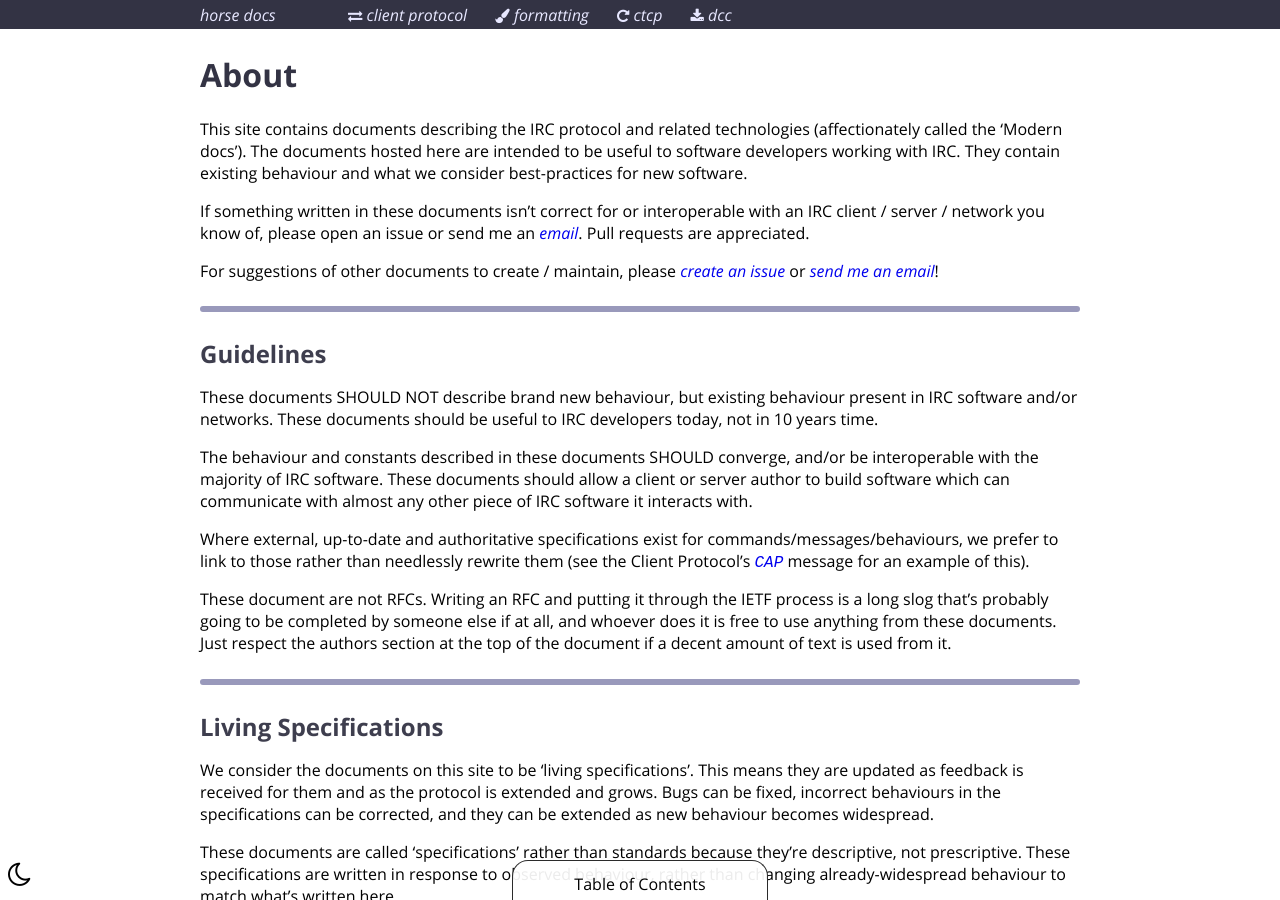
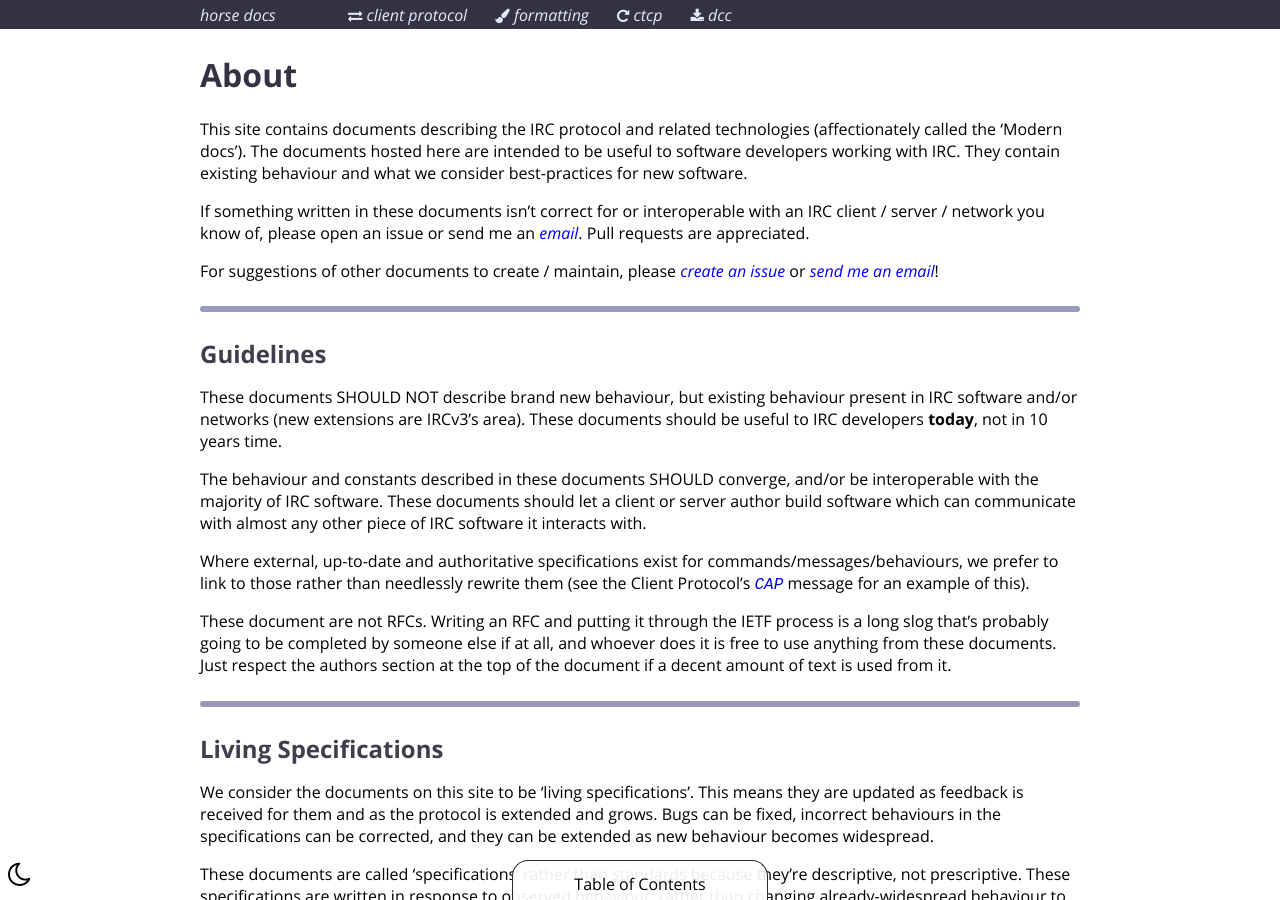
Before and after one commit to ircdocs/modern-irc, a Jekyll site: the page built from about.md, in a window 1280 px wide and 900 px high. Built offline with Jekyll 4.4.1, drawn with Linux system fonts in a browser that asks for light colours.

Commit message:
Update About text a lil (thanks Sadie~)

```diff
--- a/about.md
+++ b/about.md
@@ -13,9 +13,9 @@ For suggestions of other documents to create / maintain, please [create an issue
 
 ## Guidelines
 
-These documents SHOULD NOT describe brand new behaviour, but existing behaviour present in IRC software and/or networks. These documents should be useful to IRC developers today, not in 10 years time.
+These documents SHOULD NOT describe brand new behaviour, but existing behaviour present in IRC software and/or networks (new extensions are IRCv3's area). These documents should be useful to IRC developers **today**, not in 10 years time.
 
-The behaviour and constants described in these documents SHOULD converge, and/or be interoperable with the majority of IRC software. These documents should allow a client or server author to build software which can communicate with almost any other piece of IRC software it interacts with.
+The behaviour and constants described in these documents SHOULD converge, and/or be interoperable with the majority of IRC software. These documents should let a client or server author build software which can communicate with almost any other piece of IRC software it interacts with.
 
 Where external, up-to-date and authoritative specifications exist for commands/messages/behaviours, we prefer to link to those rather than needlessly rewrite them (see the Client Protocol's [`CAP`](http://modern.ircdocs.horse/#cap-message) message for an example of this).
 
```
